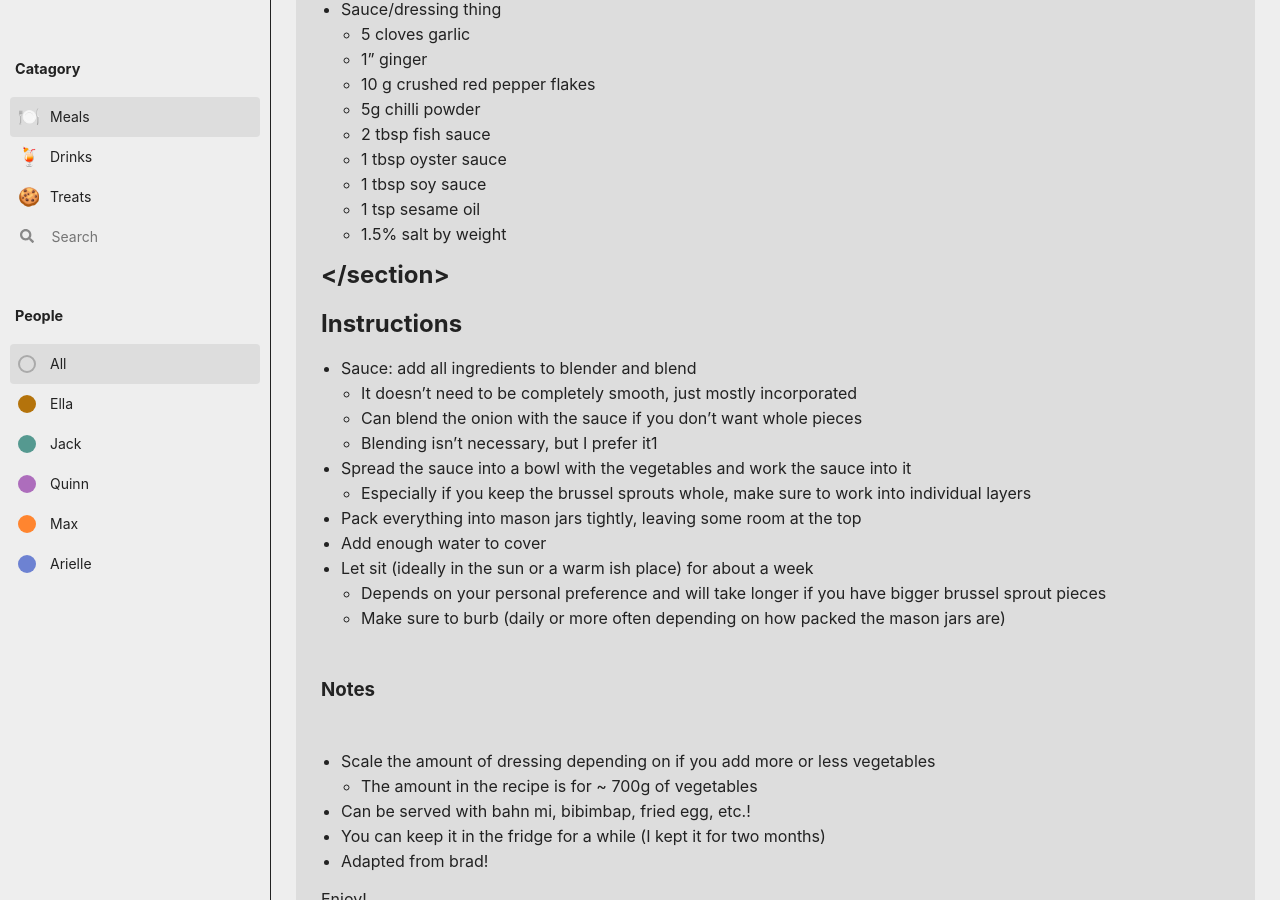
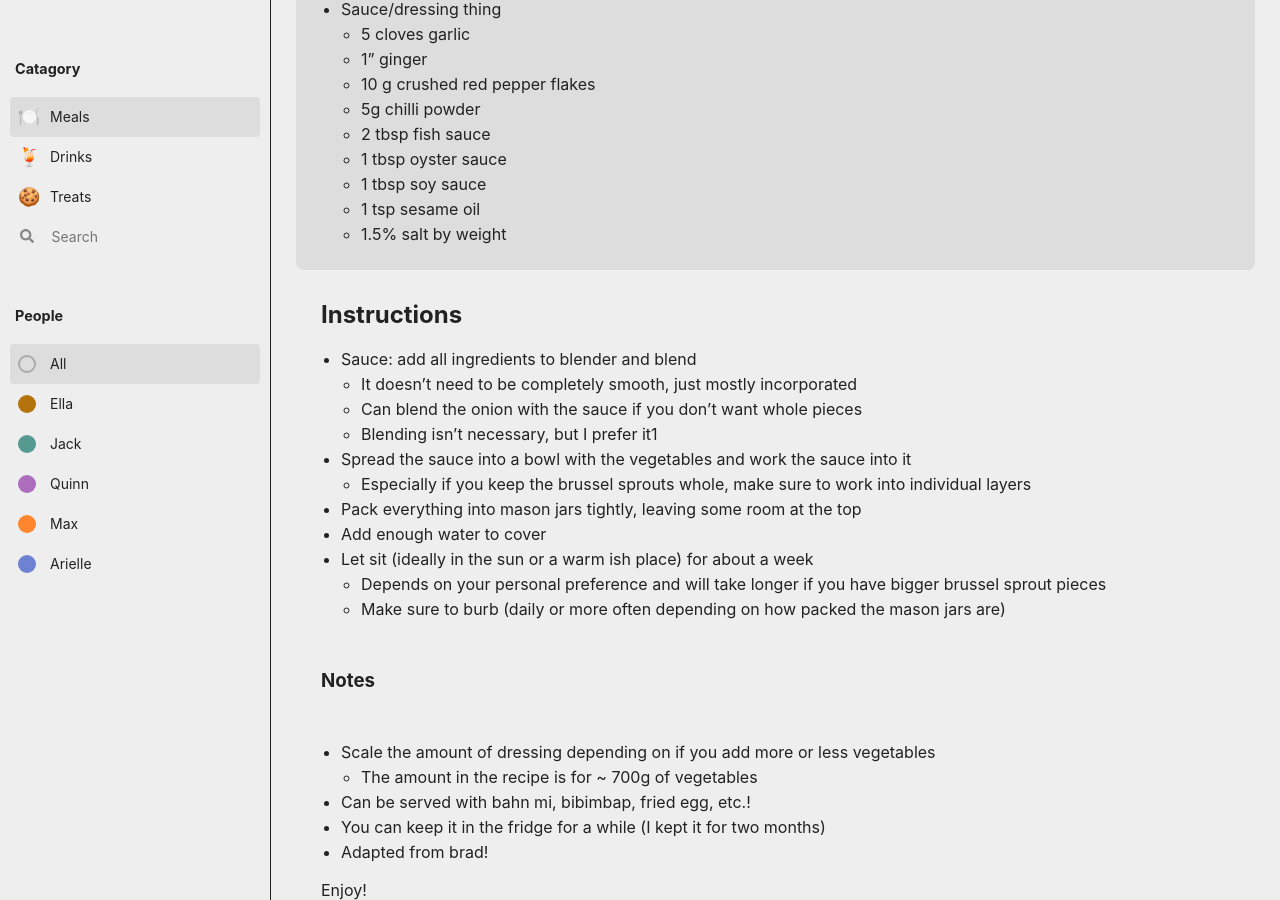
Before and after one commit to qjack001/Git-Cooking, a Jekyll site: the page built from _posts/meals/2020-09-07-Brussel-sprout-kimchi.md, in a window 1280 px wide and 900 px high, scrolled down 473 px. Built offline with Jekyll 4.4.1, drawn with Linux system fonts in a browser that asks for light colours.

Commit message:
Update 2020-09-07-Brussel-sprout-kimchi.md

```diff
--- a/_posts/meals/2020-09-07-Brussel-sprout-kimchi.md
+++ b/_posts/meals/2020-09-07-Brussel-sprout-kimchi.md
@@ -36,7 +36,7 @@ Crunchier than cabbage kimchi! Definitely not traditional and pretty customizabl
   - 1 tsp sesame oil
   - 1.5% salt by weight
 
-## </section>
+</section>
 
 
 
```
